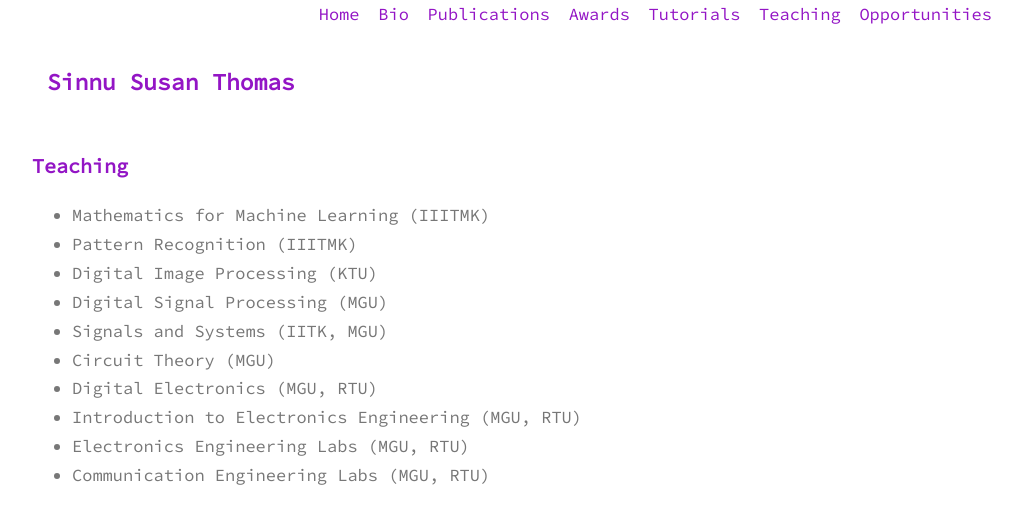
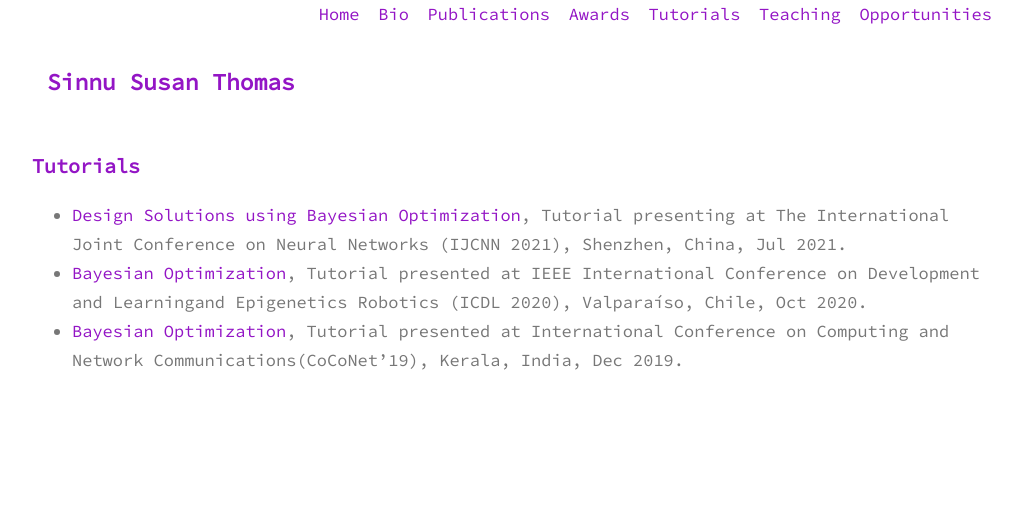
Before and after one commit to sinnuthomas/sinnuthomas.github.io, a Jekyll site: the page built from tutorials.md, in a window 1280 px wide. Shown: the top 524 px of the page, without its empty margins (128-1150 px from the left). Built offline with Jekyll 4.4.1, drawn with Linux system fonts in a browser that asks for light colours.

Commit message:
Update tutorials.md

```diff
--- a/tutorials.md
+++ b/tutorials.md
@@ -1,15 +1,8 @@
 ---
 layout: page
-title: Teaching
-permalink: /teaching/
+title: Tutorials
+permalink: /tutorials/
 ---
-  * Mathematics for Machine Learning (IIITMK)
-  * Pattern Recognition (IIITMK)
-  * Digital Image Processing (KTU)
-  * Digital Signal Processing (MGU)
-  * Signals and Systems (IITK, MGU)
-  * Circuit Theory (MGU)
-  * Digital Electronics (MGU, RTU)
-  * Introduction to Electronics Engineering (MGU, RTU)
-  * Electronics Engineering Labs (MGU, RTU)
-  * Communication Engineering Labs (MGU, RTU)
+  * [Design Solutions using Bayesian Optimization](https://www.ijcnn.org/tutorials), Tutorial presenting at The International Joint Conference on Neural Networks (IJCNN 2021), Shenzhen, China, Jul 2021.
+  * [Bayesian Optimization](https://cdstc.gitlab.io/icdl-2020/), Tutorial presented at IEEE International Conference on Development and Learningand Epigenetics Robotics (ICDL 2020), Valparaíso, Chile, Oct 2020.
+  * [Bayesian Optimization](http://coconet-conference.org/2019/?q=tutorials), Tutorial presented at International Conference on Computing and Network Communications(CoCoNet'19), Kerala, India, Dec 2019.
```
